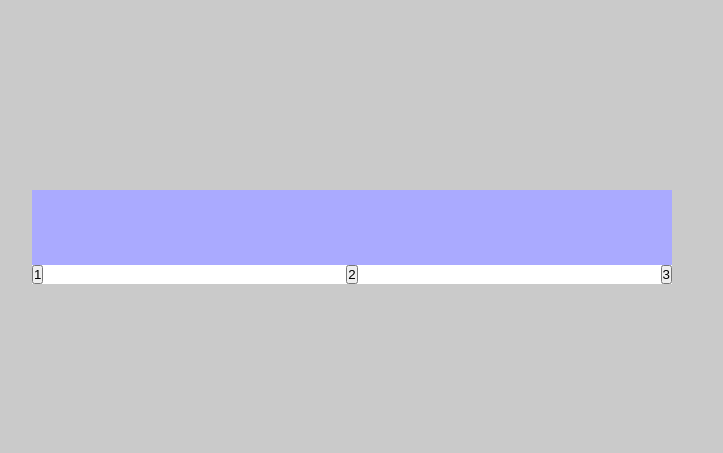
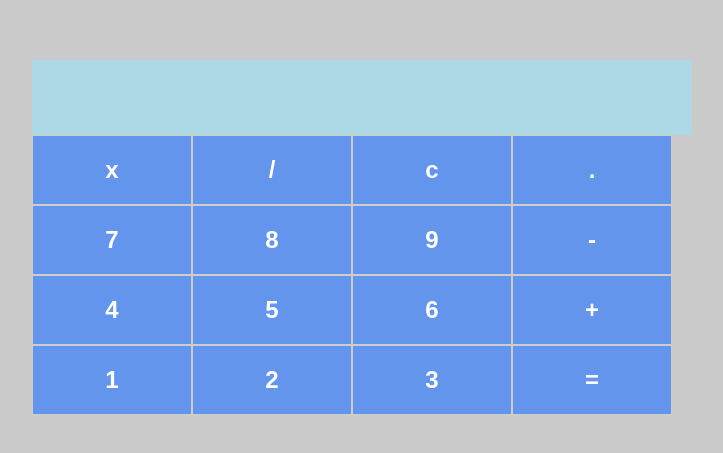
Before and after one commit to jonasmachados/calculadora, a React (Create React App) app: page / in a window 1280 px wide. Shown: the part 163-616 px from the top of the page, without its empty margins (288-1011 px from the left). Built offline with nearby package versions, Linux system fonts and the light colour scheme.

Commit message:
Create Button COmponents

```diff
--- a/src/App.js
+++ b/src/App.js
@@ -1,5 +1,6 @@
 
 import Input from './components/Input';
+import Button from './components/Button';
 
 import { Container, Content, Row } from './styles';
 
@@ -7,13 +8,30 @@ function App() {
   return (
     <Container>
       <Content>
-        <Input/>
+        <Input />
         <Row>
-          <button>1</button>
-          <br/>
-          <button>2</button>
-          <br/>
-          <button>3</button>
+          <Button label="x" />
+          <Button label="/" />
+          <Button label="c" />
+          <Button label="." />
+        </Row>
+        <Row>
+          <Button label="7" />
+          <Button label="8" />
+          <Button label="9" />
+          <Button label="-" />
+        </Row>
+        <Row>
+          <Button label="4" />
+          <Button label="5" />
+          <Button label="6" />
+          <Button label="+" />
+        </Row>
+        <Row>
+          <Button label="1" />
+          <Button label="2" />
+          <Button label="3" />
+          <Button label="=" />
         </Row>
 
       </Content>
--- /dev/null
+++ b/src/components/Button/index.js
@@ -0,0 +1,11 @@
+import { ButtonContainer } from './styles';
+
+const Button = ({label, onClick}) => {
+    return (
+      <ButtonContainer onClick={onClick} type="button">
+       {label}
+      </ButtonContainer>
+    );
+  }
+
+  export default Button;
--- /dev/null
+++ b/src/components/Button/styles.js
@@ -0,0 +1,15 @@
+import styled from 'styled-components';
+
+export const ButtonContainer = styled.button`
+    padding: 20px;
+    border: 1px solid #CDCDCD;
+    background-color: #6495ED;
+    color: #FFFFFF;
+    font-size: 24px;
+    font-weight: 700;
+    flex: 1;
+
+    &:hover {
+        opacity: 0.6;
+    }
+`
--- a/src/components/Input/styles.js
+++ b/src/components/Input/styles.js
@@ -3,7 +3,7 @@ import styled from 'styled-components';
 export const InputContainer = styled.div`
     width: 100%;
     height: 75px;
-    background-color: #AAAAFF;
+    background-color: #F4A460
     display: flex;
     align-items: center;
     justify-content: flex-end;
@@ -13,7 +13,7 @@ export const InputContainer = styled.div`
     input {
         width: 100%;
         height: 75px;
-        background-color: #AAAAFF;
+        background-color: #ADD8E6;
         border: 0;
         display: flex;
         flex-direction: column;
```
